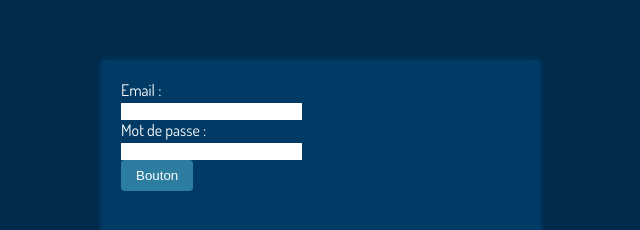
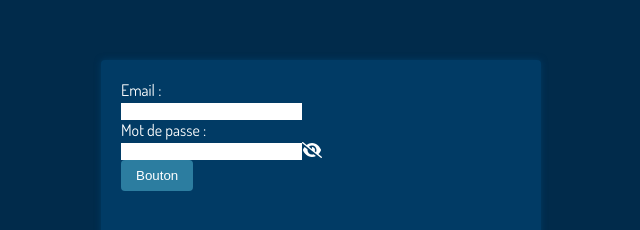
Before and after one commit to DavidDvpt/entropia-mgr, a Next.js app: page /login in a window 1280 px wide. Shown: the part 228-458 px from the top of the page, without its empty margins (327-967 px from the left). Built offline with nearby package versions, Linux system fonts and the light colour scheme.

Commit message:
formulary & componants are ok

```diff
--- a/src/app/(public)/login/page.tsx
+++ b/src/app/(public)/login/page.tsx
@@ -47,12 +47,16 @@ function Login(): React.ReactElement {
   return (
     <Section className={styles.section}>
       <GenericForm defaultValues={intialLoginValues} onSubmit={onSubmit}>
-        <FormField name="email" label="Email :" children={<Input />} />
+        <FormField
+          name="email"
+          label="Email :"
+          children={<Input type="email" />}
+        />
 
         <FormField
           name="password"
           label="Mot de passe :"
-          children={<Input />}
+          children={<Input type="password" />}
         />
 
         <Button variant="primary">Bouton</Button>
--- a/src/shared/components/form/inputComponent/InputComponent.tsx
+++ b/src/shared/components/form/inputComponent/InputComponent.tsx
@@ -7,7 +7,7 @@ interface IOnFocusProps {
   selectOnFocus?: boolean;
 }
 
-export const InputComponent = forwardRef(
+const InputComponent = forwardRef(
   (props: IInputComponentProps, ref: Ref<HTMLInputElement>) => {
     const [visible, setVisible] = useState(false);
 
--- a/src/shared/components/ui/formField/FormField.tsx
+++ b/src/shared/components/ui/formField/FormField.tsx
@@ -1,20 +1,18 @@
-import { cloneElement, isValidElement } from 'react';
+import React from 'react';
 import { useFormContext } from 'react-hook-form';
 
-import { mergeRefs } from '@/lib/RHFutils';
 import styles from './formField.module.scss';
 
-interface IFormFieldProps extends IChildren {
+interface IFormFieldProps {
   label?: string;
   name: string;
+  children: React.ReactElement<Partial<IFormeElementType>>;
   className?: string;
-  children: AllowedElements & React.RefAttributes<AllowedElements>;
   labelPosition?: PositionType;
 }
 
-const FormField = (props: IFormFieldProps) => {
+function FormField<T extends object>(props: IFormFieldProps) {
   const {
-    register,
     formState: { errors },
   } = useFormContext();
   const { labelPosition = 'top', name } = props;
@@ -24,14 +22,12 @@ const FormField = (props: IFormFieldProps) => {
 
   const css = [styles.formField, styles[labelPosition], props.className];
 
-  const { ref, ...rest } = register(name);
-
-  const mergedRef = mergeRefs(ref, props.children.ref);
-  const registeredChild = isValidElement(props.children)
-    ? cloneElement(props.children, {
-        ...rest,
-        ref: mergedRef,
-        id: name,
+  const cloned = React.isValidElement(props.children)
+    ? React.cloneElement(props.children, {
+        ...props.children.props,
+        id,
+        name,
+        error: Boolean(error),
       })
     : props.children;
 
@@ -43,12 +39,12 @@ const FormField = (props: IFormFieldProps) => {
         </label>
       )}
       <div className={styles.childrenContainer}>
-        {registeredChild}
+        {cloned}
 
         {error && <p className={styles.errorText}>{error}</p>}
       </div>
     </div>
   );
-};
+}
 
 export default FormField;
--- a/src/shared/components/ui/input/Input.tsx
+++ b/src/shared/components/ui/input/Input.tsx
@@ -1,19 +1,46 @@
-import React from 'react';
+import { faEye, faEyeSlash } from '@fortawesome/free-solid-svg-icons';
+import { FontAwesomeIcon } from '@fortawesome/react-fontawesome';
+import { useState } from 'react';
+import { useFormContext } from 'react-hook-form';
+import styles from './input.module.scss';
+interface IInputProps {
+  className?: string;
 
-export interface InputProps
-  extends React.InputHTMLAttributes<HTMLInputElement> {
-  className?: string;
+  type?: InputType;
+  name?: string;
+  id?: string;
+  error?: boolean;
 }
 
-const Input = React.forwardRef<HTMLInputElement, InputProps>(
-  ({ className, ...props }, ref) => {
-    return (
-      <div>
-        <input ref={ref} className={className} {...props} />
-      </div>
-    );
-  }
-);
+function Input(props: IInputProps) {
+  const { error = false } = props;
+  const { register } = useFormContext();
+  const [visible, setVisible] = useState(false);
+
+  if (!props.name) return null;
+
+  const css = [styles.inputContainer];
+  props.className && css.push(props.className);
+
+  const Eye = () => (
+    <FontAwesomeIcon
+      icon={visible ? faEye : faEyeSlash}
+      onClick={() => setVisible(!visible)}
+    />
+  );
+
+  return (
+    <div className={css.join(' ')}>
+      <input
+        id={props.id}
+        type={visible ? 'text' : props.type}
+        {...register(props.name)}
+        aria-invalid={error}
+      />
+      {props.type === 'password' && <Eye />}
+    </div>
+  );
+}
 
 Input.displayName = 'Input';
 
```
Also changed, not shown: src/types/global.d.ts (+8 -0 lines).
